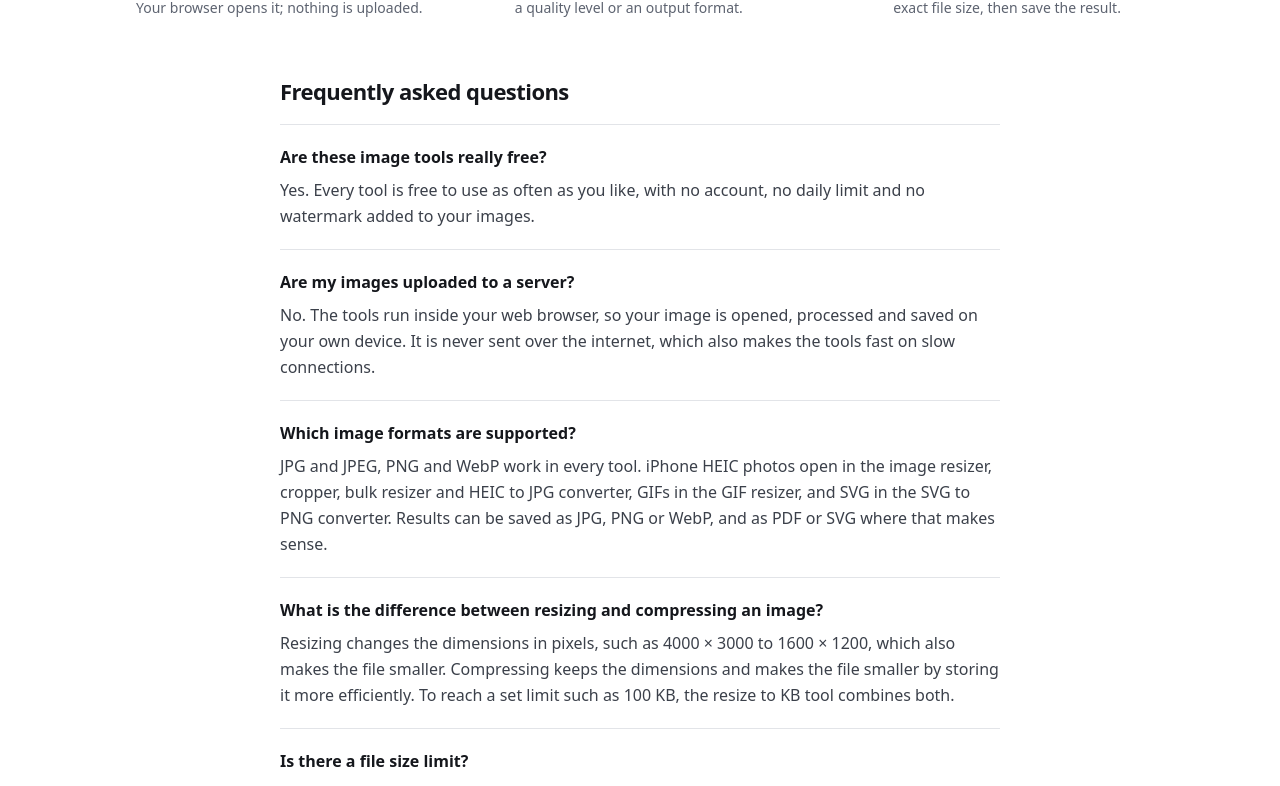
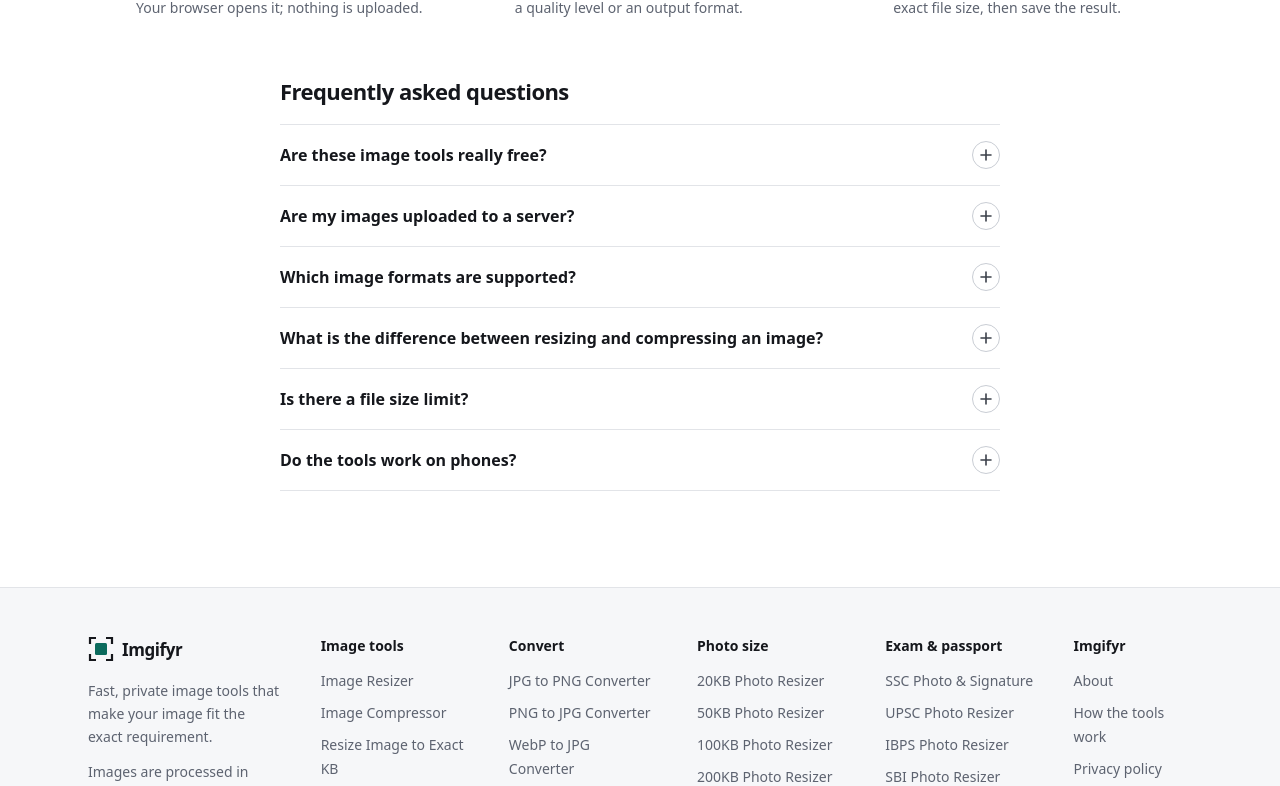
Before and after one commit to Rishabh90159/image-utility-platform, a Next.js app: page / in a window 1280 px wide. Shown: the part 3956-4742 px from the top of the page. Built offline with nearby package versions, Linux system fonts and the light colour scheme; no server answers.

Commit message:
fix the FAQ section

```diff
--- a/components/faq/faq.tsx
+++ b/components/faq/faq.tsx
@@ -2,8 +2,10 @@ import { JsonLd } from "@/components/seo/json-ld";
 import { faqSchema, type FaqItem } from "@/lib/seo/schema";
 
 /**
- * Fully visible FAQ list. FAQPage structured data is generated from exactly
- * the same items, so the markup always matches what users can read.
+ * FAQ accordion built on native <details>/<summary>: questions are listed and
+ * each answer opens with a click or the keyboard, without any JavaScript. The
+ * answers stay in the HTML, so search engines read them, and FAQPage
+ * structured data is generated from exactly the same items.
  */
 export function Faq({ items, heading = "Frequently asked questions" }: { items: FaqItem[]; heading?: string }) {
   return (
@@ -13,10 +15,20 @@ export function Faq({ items, heading = "Frequently asked questions" }: { items:
       </h2>
       <div className="mt-4 divide-y divide-line border-y border-line">
         {items.map((item) => (
-          <div key={item.question} className="py-5">
-            <h3 className="text-base font-semibold text-ink">{item.question}</h3>
-            <p className="mt-2 leading-relaxed text-ink-soft">{item.answer}</p>
-          </div>
+          <details key={item.question} className="group">
+            <summary className="flex cursor-pointer list-none items-center justify-between gap-4 py-4 text-left hover:text-accent [&::-webkit-details-marker]:hidden">
+              <h3 className="text-base font-semibold text-ink group-hover:text-accent">{item.question}</h3>
+              <span
+                aria-hidden="true"
+                className="relative flex h-7 w-7 shrink-0 items-center justify-center rounded-full border border-line-strong text-ink-soft transition-transform duration-200 group-open:rotate-45 group-open:border-accent group-open:text-accent"
+              >
+                <svg width="12" height="12" viewBox="0 0 12 12">
+                  <path d="M6 1v10M1 6h10" stroke="currentColor" strokeWidth="1.6" strokeLinecap="round" />
+                </svg>
+              </span>
+            </summary>
+            <p className="pb-5 pr-11 leading-relaxed text-ink-soft">{item.answer}</p>
+          </details>
         ))}
       </div>
       <JsonLd data={faqSchema(items)} />
```
Also changed, not shown: 1 other file (tests, documents, lock files or other folders).
